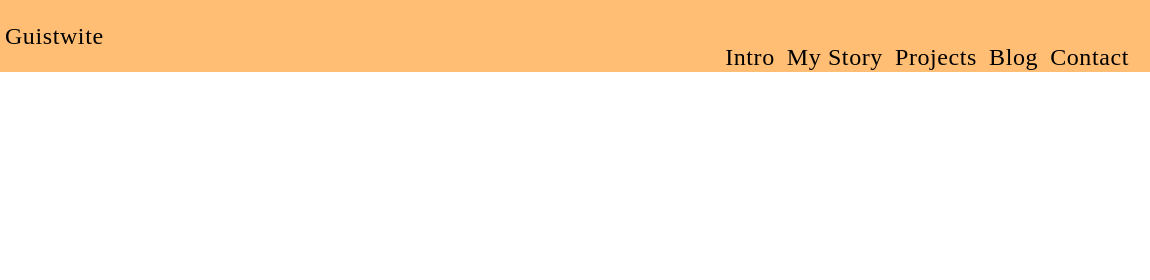
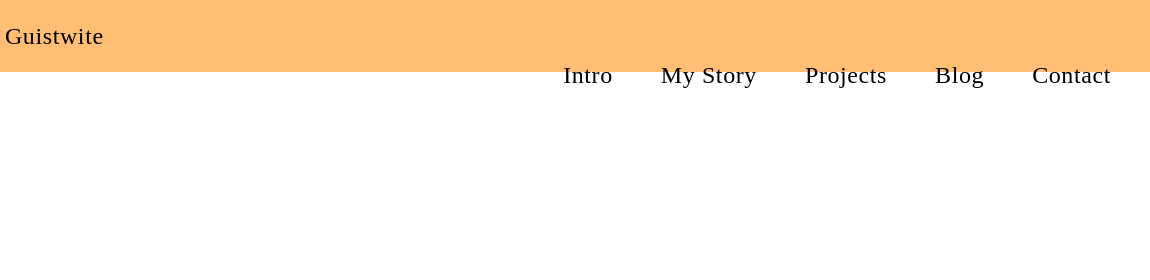
Before and after one commit to thinkful-ei17/brent-portf, a plain HTML site: page index.html in a window 1280 px wide. Shown: the top 280 px of the page, 130-1280 px from the left. Drawn offline with Linux system fonts and the light colour scheme.

Commit message:
update padding from px to em

```diff
--- a/main.css
+++ b/main.css
@@ -96,7 +96,7 @@ body {
 }
 
 #site-nav a {
-	padding: 6px;
+	padding: 1em;
 }
 
 #site-nav img {
```
